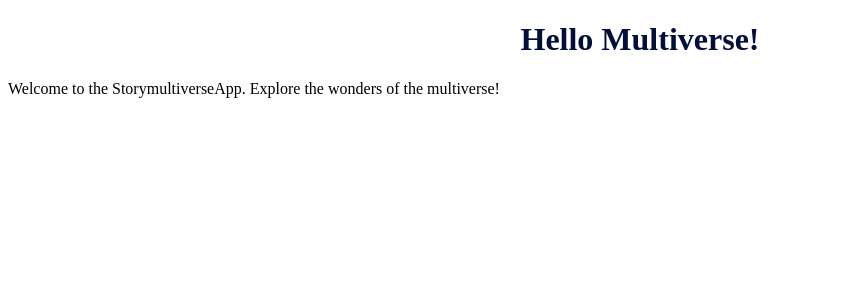
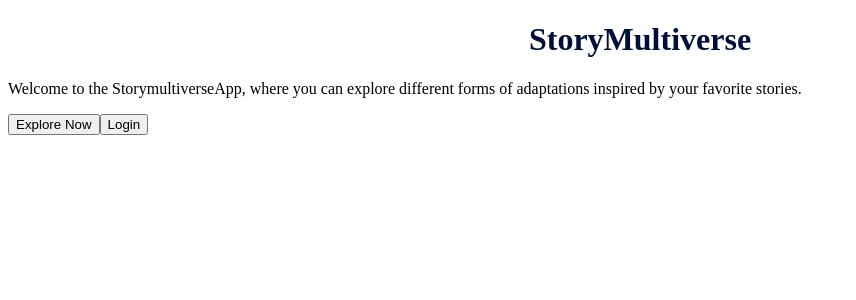
Before and after one commit to Aiia22/Storymultiverse, a React app in the folder frontend/: page / in a window 1280 px wide. Shown: the top 300 px of the page, without its empty margins (0-856 px from the left). Built offline with nearby package versions, Linux system fonts and the light colour scheme.

Commit message:
Implementation of home page

```diff
--- a/frontend/src/pages/Home.js
+++ b/frontend/src/pages/Home.js
@@ -3,14 +3,23 @@ import React from "react";
 export default function Home() {
 
   return (
-    <div>
-      <h1>Hello Multiverse!</h1>
-      <p>
-        Welcome to the StorymultiverseApp. Explore the wonders of the
-        multiverse!
-      </p>
-    </div>
-  );
+    <><div>
+      <h1>StoryMultiverse</h1>
+
+    </div><div className="landing-page">
+        <div className="background-image"></div>
+        <div className="content">
+          <p className="introduction">
+          Welcome to the StorymultiverseApp, where you can
+          explore different forms of adaptations inspired by your favorite stories.
+          </p>
+          <div className="buttons">
+            <button className="explore-button">Explore Now</button>
+            <button className="login-button">Login</button>
+          </div>
+        </div>
+      </div></>
+);
 }
 
 //------- Copyright & references ---------------
```
